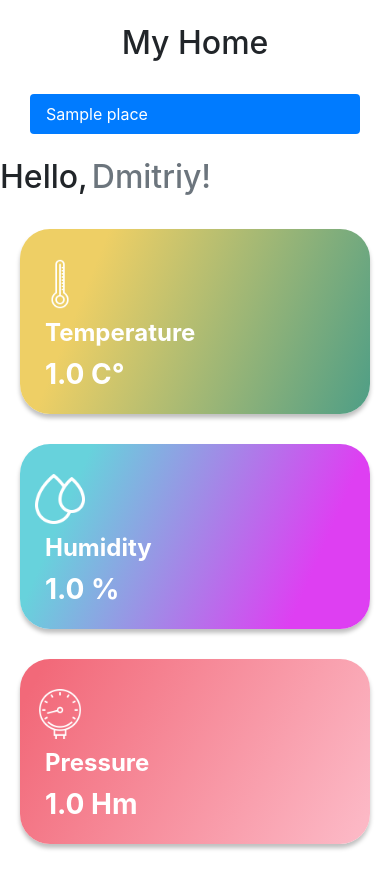
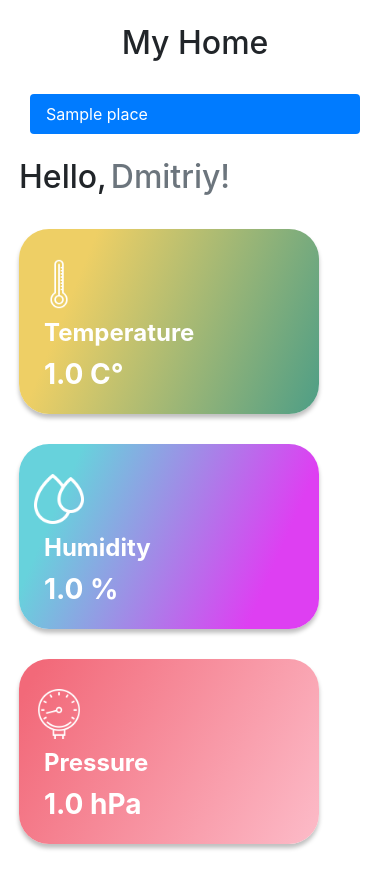
Before and after one commit to Cr3w-Agency/cr3whome, a Django app: page /home/1/ in a window 390 px wide. Run offline with Django 3.2, Linux system fonts and the light colour scheme; tables that the repository leaves empty hold one stand-in row (values such as "Sample post"); some libraries are stand-ins or nearby versions.

Commit message:
edited style.css

```diff
--- a/dashboard/templates/dashboard/index.html
+++ b/dashboard/templates/dashboard/index.html
@@ -2,7 +2,7 @@
 {% load static %}
 
 {% block values %}
-<div class="row justify-content-start ">
+<div class="row justify-content-start ml-1">
     {% if place.temperature_device %}
     <div class="col-lg-3 col-md-12 box box-1">
         <img src="{% static 'img/temp.png' %}" alt="" class="box-image">
@@ -21,7 +21,7 @@
     <div class="col-lg-3 col-md-12 box box-3">
         <img src="{% static 'img/pressure.png' %}" alt="" class="box-image">
         <h4 class="box-text">Pressure</h4>
-        <h3 class="box-text">{{ pressure.value }} Hm</h3>
+        <h3 class="box-text">{{ pressure.value }} hPa</h3>
     </div>
     {% endif %}
 </div>
--- a/homekit/static/css/style.css
+++ b/homekit/static/css/style.css
@@ -39,12 +39,11 @@
     width: 200px;
 }
 
-@media (max-width: 540px) {  /* Если меньше то работает */
+@media (max-width: 990px) {  /* Если меньше то работает */
 	.box {
-		margin-left: 20px;
-		margin-right: 20px;
-		min-width: 200px;
+	    max-width: 300px;
 	}
+
 }
 
 .test {
--- a/templates/base.html
+++ b/templates/base.html
@@ -19,7 +19,7 @@
         {% include 'inc/_nav.html' %}
         <!-- Content -->
         <div class="col-md-9">
-            <div class="row">
+            <div class="row ml-1">
                 <h2 class="py-4">Hello,</h2>
                 <h2 class="py-4 px-1 text-secondary">Dmitriy!</h2>
             </div>
```
Also changed, not shown: static/css/style.css (+3 -4 lines).
